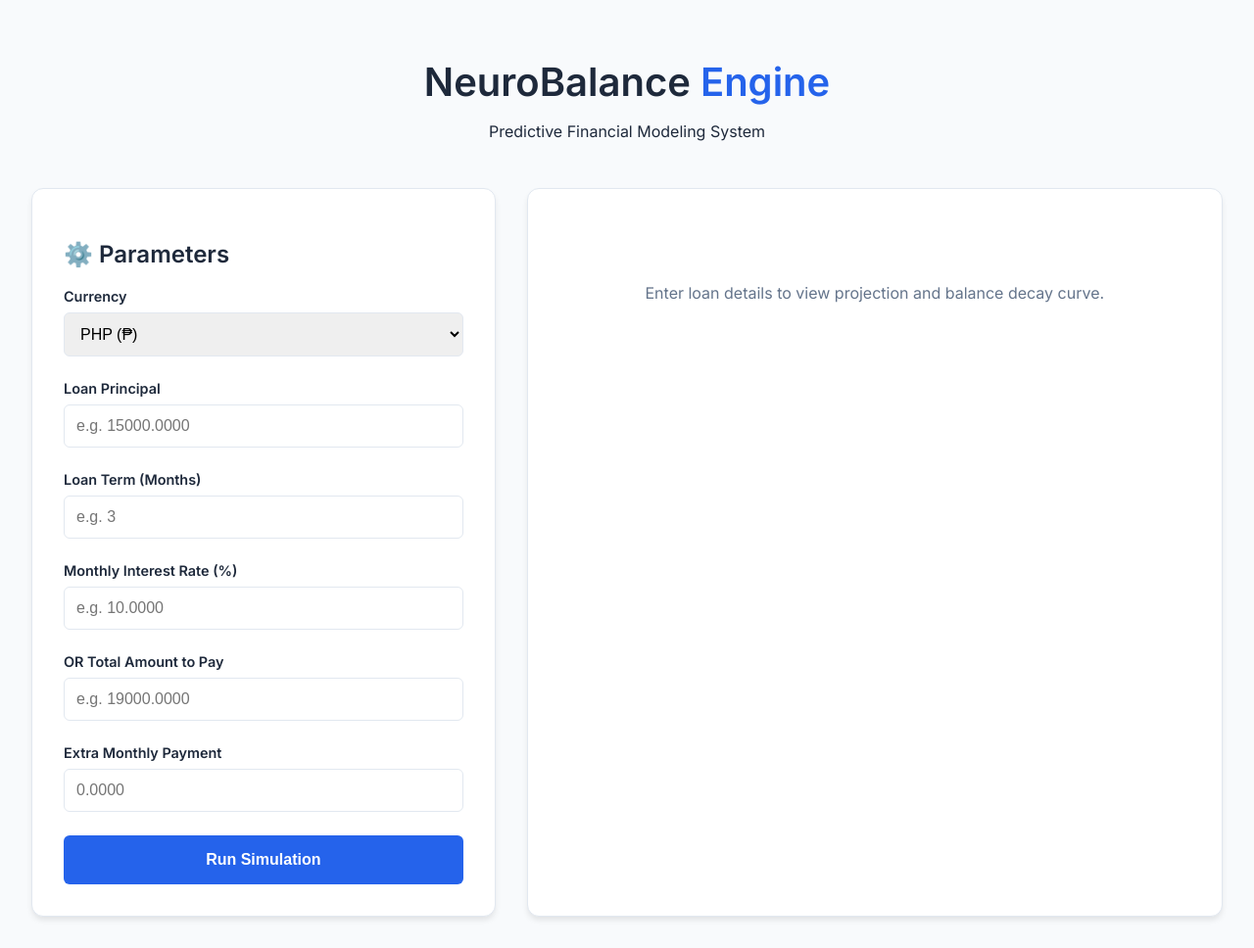
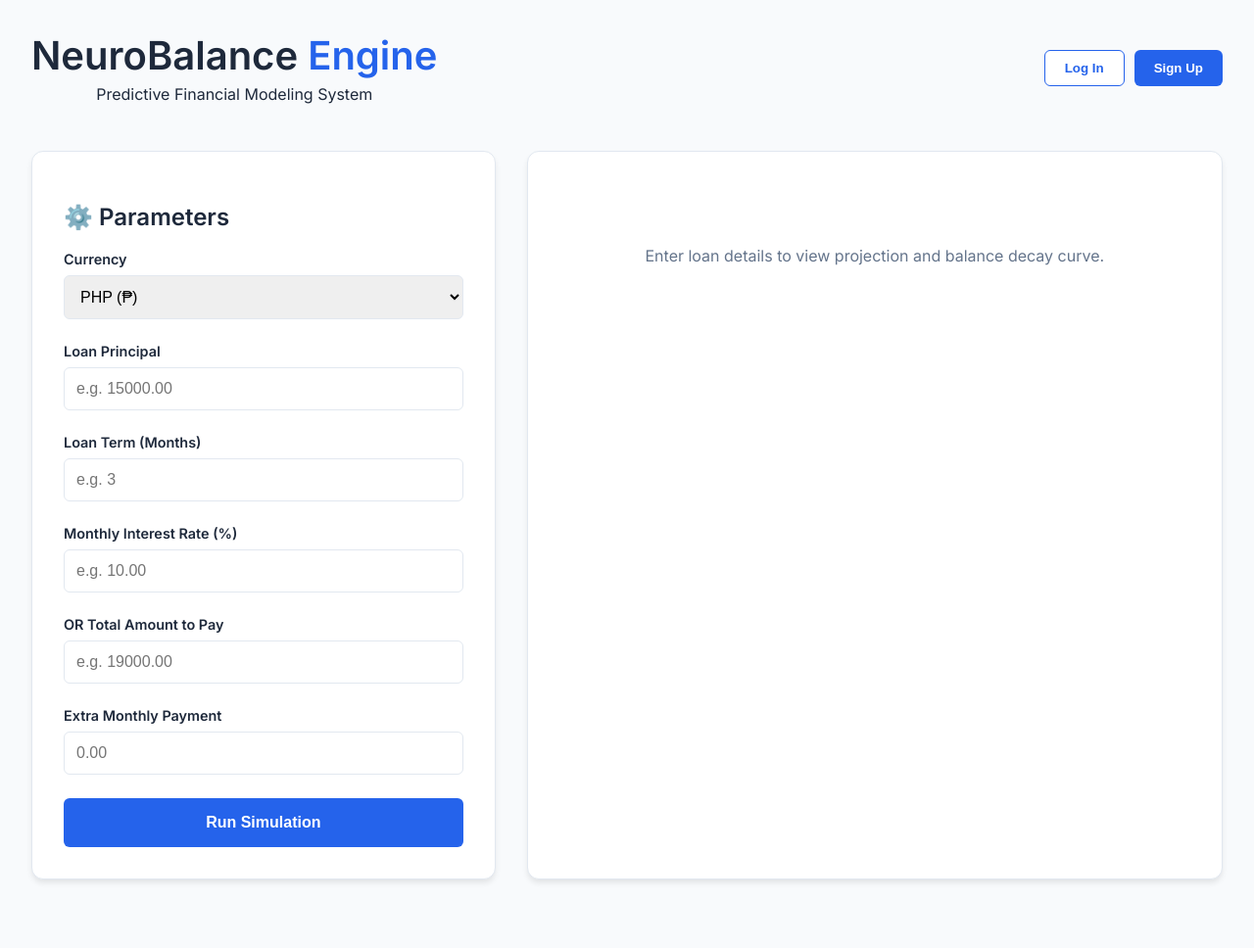
Before and after one commit to EngineerMapatac/NeuroBalance-Engine, a Flask app: page / in a window 1280 px wide. Shown: the whole page at 98% size. After the commit the page ends 901 px from the top, so only its background shows below. Run offline with Flask 3, Linux system fonts and the light colour scheme.

Commit message:
Add the visual Log In / Sign Up buttons to the header

```diff
--- a/templates/index.html
+++ b/templates/index.html
@@ -11,9 +11,15 @@
 <body>
 
     <div class="container">
-        <header>
-            <h1>NeuroBalance <span>Engine</span></h1>
-            <p>Predictive Financial Modeling System</p>
+        <header style="display: flex; justify-content: space-between; align-items: center; margin-bottom: 3rem;">
+            <div>
+                <h1 style="margin: 0;">NeuroBalance <span style="color: #2563eb;">Engine</span></h1>
+                <p style="margin: 5px 0 0 0;">Predictive Financial Modeling System</p>
+            </div>
+            <div style="display: flex; gap: 10px;">
+                <button style="padding: 10px 20px; border: 1px solid #2563eb; background: white; color: #2563eb; border-radius: 6px; cursor: pointer; font-weight: bold;">Log In</button>
+                <button style="padding: 10px 20px; border: none; background: #2563eb; color: white; border-radius: 6px; cursor: pointer; font-weight: bold;">Sign Up</button>
+            </div>
         </header>
 
         <div class="grid-layout">
@@ -34,7 +40,7 @@
                     </div>
                     <div class="form-group">
                         <label>Loan Principal</label>
-                        <input type="number" step="0.01" name="principal" value="{{ inputs.principal }}" required placeholder="e.g. 15000.0000">
+                        <input type="number" step="0.01" name="principal" value="{{ inputs.principal }}" required placeholder="e.g. 15000.00">
                     </div>
                     <div class="form-group">
                         <label>Loan Term (Months)</label>
@@ -42,15 +48,15 @@
                     </div>
                     <div class="form-group">
                         <label>Monthly Interest Rate (%)</label>
-                        <input type="number" step="0.0001" name="rate" value="{{ inputs.rate }}" placeholder="e.g. 10.0000">
+                        <input type="number" step="0.01" name="rate" value="{{ inputs.rate }}" placeholder="e.g. 10.00">
                     </div>
                     <div class="form-group">
                         <label>OR Total Amount to Pay</label>
-                        <input type="number" step="0.01" name="total_payable" value="{{ inputs.total_payable }}" placeholder="e.g. 19000.0000">
+                        <input type="number" step="0.01" name="total_payable" value="{{ inputs.total_payable }}" placeholder="e.g. 19000.00">
                     </div>
                     <div class="form-group highlight">
                         <label>Extra Monthly Payment</label>
-                        <input type="number" step="0.01" name="extra" value="{{ inputs.extra }}" placeholder="0.0000">
+                        <input type="number" step="0.01" name="extra" value="{{ inputs.extra }}" placeholder="0.00">
                     </div>
                     <button type="submit" class="btn-primary">Run Simulation</button>
                 </form>
@@ -92,6 +98,7 @@
                                         <th>Payment</th>
                                         <th>Principal</th>
                                         <th>Interest</th>
+                                        <th>Cumulative Paid</th>
                                         <th>Balance</th>
                                     </tr>
                                 </thead>
@@ -99,10 +106,11 @@
                                     {% for row in results.schedule[:12] %}
                                     <tr>
                                         <td>{{ row.Month }}</td>
-                                        <td>{{ results.currency }}{{ "%.4f"|format(row['Total Payment']) }}</td>
-                                        <td>{{ results.currency }}{{ "%.4f"|format(row.Principal) }}</td>
-                                        <td>{{ results.currency }}{{ "%.4f"|format(row.Interest) }}</td>
-                                        <td>{{ results.currency }}{{ "%.4f"|format(row.Balance) }}</td>
+                                        <td>{{ results.currency }}{{ "%.2f"|format(row['Total Payment']) }}</td>
+                                        <td>{{ results.currency }}{{ "%.2f"|format(row.Principal) }}</td>
+                                        <td>{{ results.currency }}{{ "%.2f"|format(row.Interest) }}</td>
+                                        <td>{{ results.currency }}{{ "%.2f"|format(row['Cumulative Paid']) }}</td>
+                                        <td>{{ results.currency }}{{ "%.2f"|format(row.Balance) }}</td>
                                     </tr>
                                     {% endfor %}
                                 </tbody>
```
